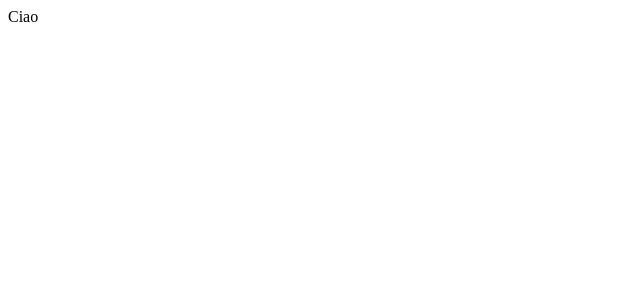
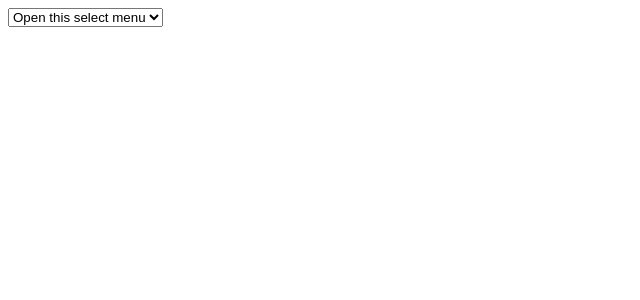
Before and after one commit to NicholasLupo/react-movie-filter, a React (Vite) app: page / in a window 1280 px wide. Shown: the top 300 px of the page, without its empty margins (0-640 px from the left). Built offline with nearby package versions, Linux system fonts and the light colour scheme.

Commit message:
add select and id

```diff
--- a/src/App.jsx
+++ b/src/App.jsx
@@ -1,19 +1,26 @@
 function App() {
 
   const films = [
-    { title: 'Inception', genre: 'Fantascienza' },
-    { title: 'Il Padrino', genre: 'Thriller' },
-    { title: 'Titanic', genre: 'Romantico' },
-    { title: 'Batman', genre: 'Azione' },
-    { title: 'Interstellar', genre: 'Fantascienza' },
-    { title: 'Pulp Fiction', genre: 'Thriller' },
+    { id: 1, title: 'Inception', genre: 'Fantascienza' },
+    { id: 2, title: 'Il Padrino', genre: 'Thriller' },
+    { id: 3, title: 'Titanic', genre: 'Romantico' },
+    { id: 4, title: 'Batman', genre: 'Azione' },
+    { id: 5, title: 'Interstellar', genre: 'Fantascienza' },
+    { id: 6, title: 'Pulp Fiction', genre: 'Thriller' },
   ]
-
 
   return (
     <>
       <main>
-        Ciao
+        <select class="form-select" aria-label="Default select example">
+          <option selected>Open this select menu</option>
+          <option value="1">One</option>
+          <option value="2">Two</option>
+          <option value="3">Three</option>
+        </select>
+        <ul>
+
+        </ul>
       </main>
     </>
   )
```
